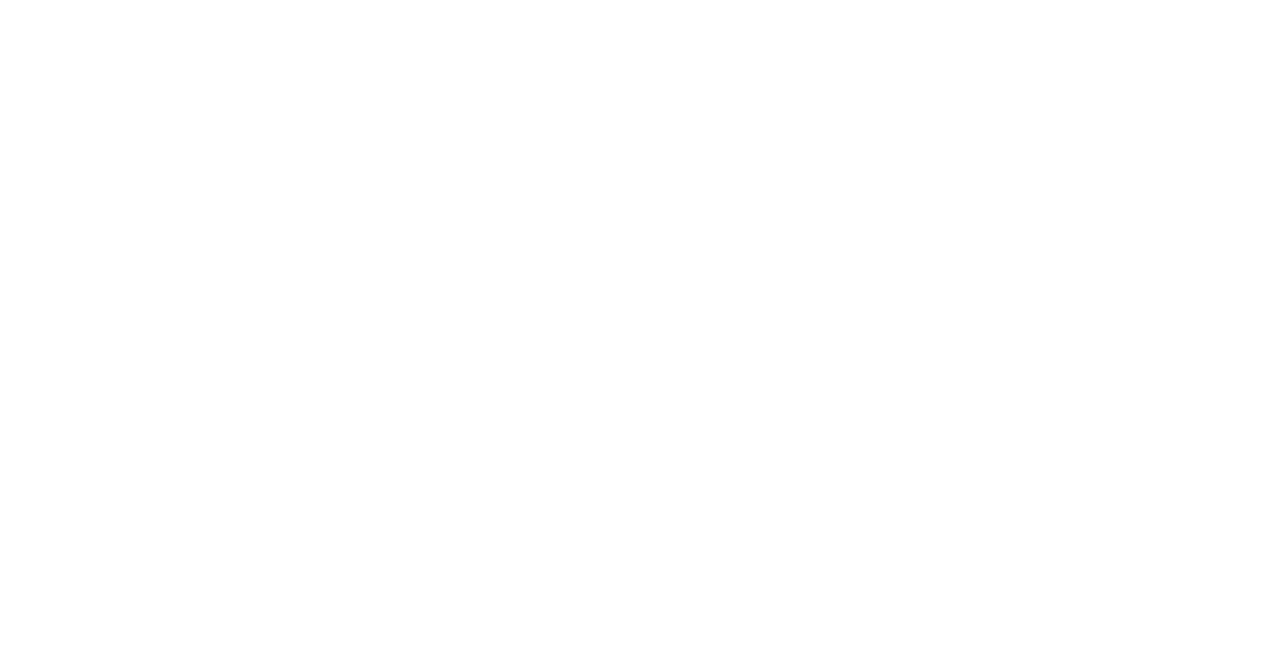
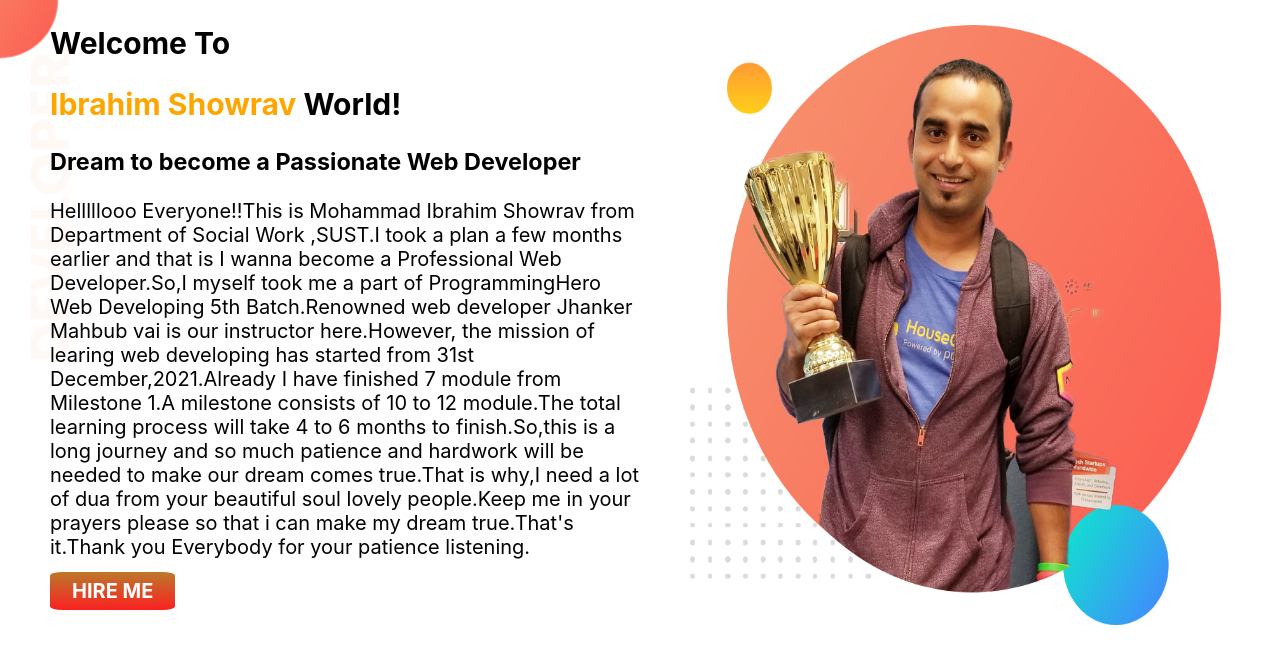
Before and after one commit to 018Ibrahim/fresher-portfolio, a plain HTML site: page index.html in a window 1280 px wide. Drawn offline with Linux system fonts and the light colour scheme.

Commit message:
top banner added

```diff
--- a/index.html
+++ b/index.html
@@ -8,6 +8,18 @@
     <link rel="stylesheet" href="style.css">
 </head>
 <body>
+<section class="top-banner">
+    <div class="half-portion">
+    <h1>Welcome To</h1>
+    <h1><span class="orange">Ibrahim Showrav</span> World!</h1>
+    <h3>Dream to become a Passionate Web Developer</h3>
+    <p>Helllllooo Everyone!!This is Mohammad Ibrahim Showrav from Department of Social Work ,SUST.I took a plan a few months earlier and that is I wanna become a Professional Web Developer.So,I myself took me a part of ProgrammingHero Web Developing 5th Batch.Renowned web developer Jhanker Mahbub vai is our instructor here.However, the mission of learing web developing has started from 31st December,2021.Already I have finished 7 module from Milestone 1.A milestone consists of 10 to 12 module.The total learning process will take 4 to 6 months to finish.So,this is a long journey and so much patience and hardwork will be needed to make our dream comes true.That is why,I need a lot of dua from your beautiful soul lovely people.Keep me in your prayers please so that i can make my dream true.That's it.Thank you Everybody for your patience listening.</p>
+    <a class="link-button" target="_blank" href=" https://www.linkedin.com/in/mohammad-ibrahim-showrav-49639120b">HIRE ME</a>
+    </div>
+    <div class="half-portion">
+        <img src="images/jhankar.png" width="550" height="600">
+    </div>
+</section>
 
 </body>
 </html>
--- a/style.css
+++ b/style.css
@@ -0,0 +1,33 @@
+body {
+  font-family: -apple-system, BlinkMacSystemFont, "Segoe UI", Roboto, Oxygen,
+    Ubuntu, Cantarell, "Open Sans", "Helvetica Neue", sans-serif;
+  font-size: 20px;
+  margin: 0px;
+}
+.orange {
+  color: orange;
+}
+section {
+  display: flex;
+}
+.half-portion {
+  width: 50%;
+  padding-left: 50px;
+  font-size: 4;
+}
+.half-portion img {
+  padding-top: 25px;
+  width: 90%;
+}
+.link-button {
+  text-decoration: none;
+  background-image: linear-gradient(rgb(189, 120, 42), rgb(250, 33, 33));
+  border-radius: 10%;
+  font-weight: 700;
+  padding: 7px 22px;
+  color: white;
+}
+.top-banner {
+  background-image: url(images/top-banner.png);
+  background-repeat: no-repeat;
+}
```
Also changed, not shown: images/dream-bg.png (added), images/exp-bg.png (added), images/jhankar.png (added), images/jhankar2.png (added), images/my-bg.png (added), images/my-bg2.png (added), images/showrav.jpg (added), images/top-banner.png (added), 7 other files.
